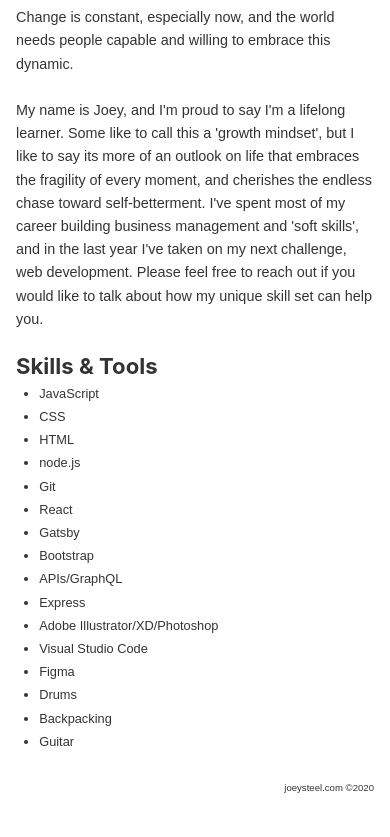
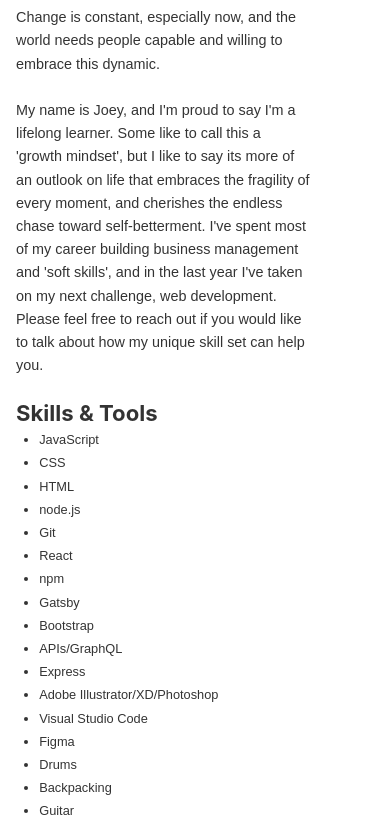
Before and after one commit to SteelMasterJ/joeysteel2020portfolio, a Gatsby site: page /about in a window 390 px wide. Shown: the part 675-1512 px from the top of the page. Before the commit the page ends 1490 px from the top, so only its background shows below. Built offline with nearby package versions, Linux system fonts and the light colour scheme; Gatsby itself is replaced by a stand-in of ours.

Commit message:
Responsive About Page

```diff
--- a/src/pages/about.js
+++ b/src/pages/about.js
@@ -18,10 +18,14 @@
 
     return (
         <Layout>
+            <div className="about-items">
+                <div style={{marginRight: "4rem"}}>
+                    <h1>Joseph Walker Steel IV</h1>
                     <Img fluid={data.image1.childImageSharp.fluid} className='profile-pic'/>
-            <h1>Joseph Walker Steel IV</h1>
                     <p>Change is constant, especially now, and the world needs people capable and willing to embrace this dynamic.</p>
                     <p>My name is Joey, and I'm proud to say I'm a lifelong learner. Some like to call this a 'growth mindset', but I like to say its more of an outlook on life that embraces the fragility of every moment, and cherishes the endless chase toward self-betterment. I've spent most of my career building business management and 'soft skills', and in the last year I've taken on my next challenge, web development. Please feel free to reach out if you would like to talk about how my unique skill set can help you.</p>
+                </div>
+                <div>
                     <h3 style={{marginBottom: ".2rem"}}>Skills & Tools</h3>
                     <ul>
                         <li className="skills-li">JavaScript</li>
@@ -30,6 +34,7 @@
                         <li className="skills-li">node.js</li>
                         <li className="skills-li">Git</li>
                         <li className="skills-li">React</li>
+                        <li className="skills-li">npm</li>
                         <li className="skills-li">Gatsby</li>
                         <li className="skills-li">Bootstrap</li>
                         <li className="skills-li">APIs/GraphQL</li>
@@ -41,6 +46,8 @@
                         <li className="skills-li">Backpacking</li>
                         <li className="skills-li">Guitar</li>
                     </ul>
+                </div>
+            </div>
         </Layout>
     )
 }
--- a/src/styles/index.scss
+++ b/src/styles/index.scss
@@ -682,5 +682,15 @@
       font-size: .80rem;
       margin-bottom: .0005rem;
       margin-top: 0;
-      text-decoration: none;
   }
+
+  .about-items {
+      display: grid;
+      grid-template-columns: auto 201px;
+  }
+
+  @media only screen and (max-width: 750px) {
+    .about-items {
+        grid-template-columns: auto;
+    }
+  }
```
Lines whose indentation alone changed are shown as unchanged.
